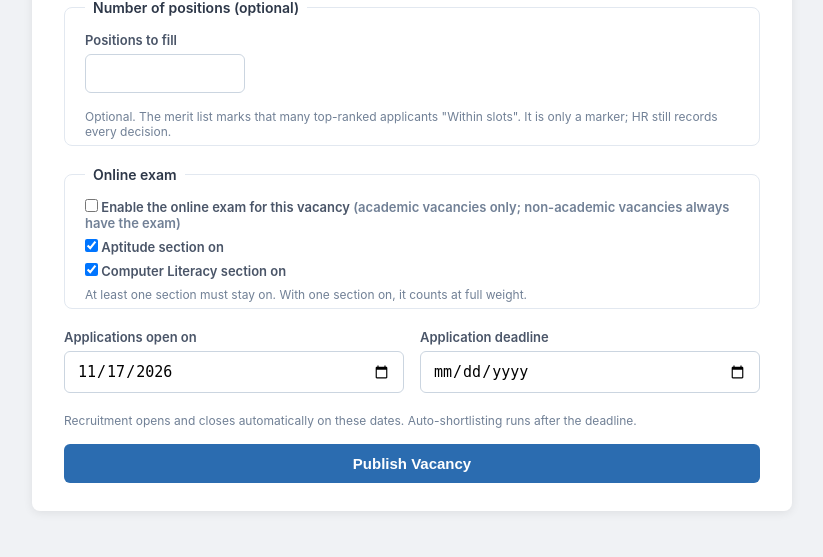
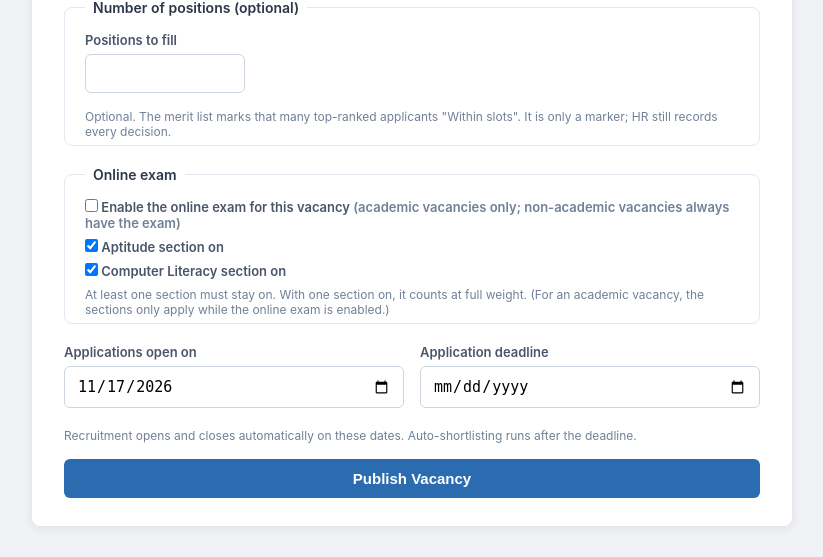
Before and after one commit to KallyXMX/final-year-project, a Node server app: page /vacancies/create in a window 1280 px wide. Shown: the part 1287-1844 px from the top of the page, without its empty margins (228-1051 px from the left). Run offline with Node 20, Linux system fonts and the light colour scheme; the visitor is signed in with stand-in values (Sample User, id 1); data comes from the database, SQL or seed files in the repository; some libraries are stand-ins or nearby versions.

Commit message:
Make exam sections optional when an academic vacancy has the exam off
parseSwitches ignores the Aptitude/Literacy boxes (stores defaults 1/1) for an academic
vacancy with the exam switch off; 'at least one section' is only enforced when the
vacancy uses an exam. The form greys out the section boxes while the switch is off.
Tests updated/added in e2e-vacancy-settings.js.

Co-Authored-By: Claude Sonnet 5.5 <noreply@anthropic.com>
Claude-Session: https://claude.ai/code/session_019SitGm1ZvmkQxUKQyGA77c

```diff
--- a/utils/vacancySettings.js
+++ b/utils/vacancySettings.js
@@ -90,6 +90,11 @@ const parseScore = (raw, label, max) => {
 // Checkboxes: present = on. Returns { values, error }.
 const parseSwitches = (body, category) => {
   const on = (k) => body[k] === '1' || body[k] === 'on';
+  // An academic vacancy with the exam switched off has no exam, so the section boxes do not matter:
+  // store the defaults (both on) and never complain about them.
+  if (category === 'academic' && !on('academic_exam_enabled')) {
+    return { values: { aptitude_enabled: 1, literacy_enabled: 1, academic_exam_enabled: 0 }, error: null };
+  }
   const values = {
     aptitude_enabled: on('aptitude_enabled') ? 1 : 0,
     literacy_enabled: on('literacy_enabled') ? 1 : 0,
--- a/views/partials/vacancy-settings-fields.ejs
+++ b/views/partials/vacancy-settings-fields.ejs
@@ -34,7 +34,30 @@
   <% if (locked) { %><p class="hint">Applicants have already started the exam, so these switches are locked.</p><% } %>
   <label style="display:block;margin-bottom:8px;"><input type="checkbox" name="academic_exam_enabled" value="1" <%= Number(values.academic_exam_enabled) === 1 ? 'checked' : '' %> <%= locked ? 'disabled' : '' %>>
     Enable the online exam for this vacancy <span class="text-muted">(academic vacancies only; non-academic vacancies always have the exam)</span></label>
+  <div id="exam-sections">
   <label style="display:block;margin-bottom:8px;"><input type="checkbox" name="aptitude_enabled" value="1" <%= values.aptitude_enabled === 0 || values.aptitude_enabled === '0' ? '' : 'checked' %> <%= locked ? 'disabled' : '' %>> Aptitude section on</label>
   <label style="display:block;margin-bottom:8px;"><input type="checkbox" name="literacy_enabled" value="1" <%= values.literacy_enabled === 0 || values.literacy_enabled === '0' ? '' : 'checked' %> <%= locked ? 'disabled' : '' %>> Computer Literacy section on</label>
-  <p class="hint">At least one section must stay on. With one section on, it counts at full weight.</p>
+  <p class="hint">At least one section must stay on. With one section on, it counts at full weight. (For an academic vacancy, the sections only apply while the online exam is enabled.)</p>
+  </div>
 </fieldset>
+<script>
+// Grey out the section boxes while an academic vacancy has the exam switched off (the server ignores them then).
+(function () {
+  var sw = document.querySelector('input[name="academic_exam_enabled"]');
+  var box = document.getElementById('exam-sections');
+  if (!sw || !box) return;
+  var cat = document.getElementById('category');
+  var fixedAcademic = <%- JSON.stringify(typeof showMaxima !== 'undefined' && showMaxima === true) %>;
+  var locked = <%- JSON.stringify(locked) %>;
+  function update() {
+    var academic = cat ? cat.value === 'academic' : fixedAcademic;
+    var off = academic && !sw.checked;
+    box.style.opacity = off ? '0.45' : '';
+    box.title = off ? 'Not used while the online exam is off' : '';
+    if (!locked) box.querySelectorAll('input').forEach(function (i) { i.disabled = off; });
+  }
+  sw.addEventListener('change', update);
+  if (cat) cat.addEventListener('change', update);
+  update();
+})();
+</script>
```
Also changed, not shown: tests/e2e-vacancy-settings.js (+16 -2 lines).
